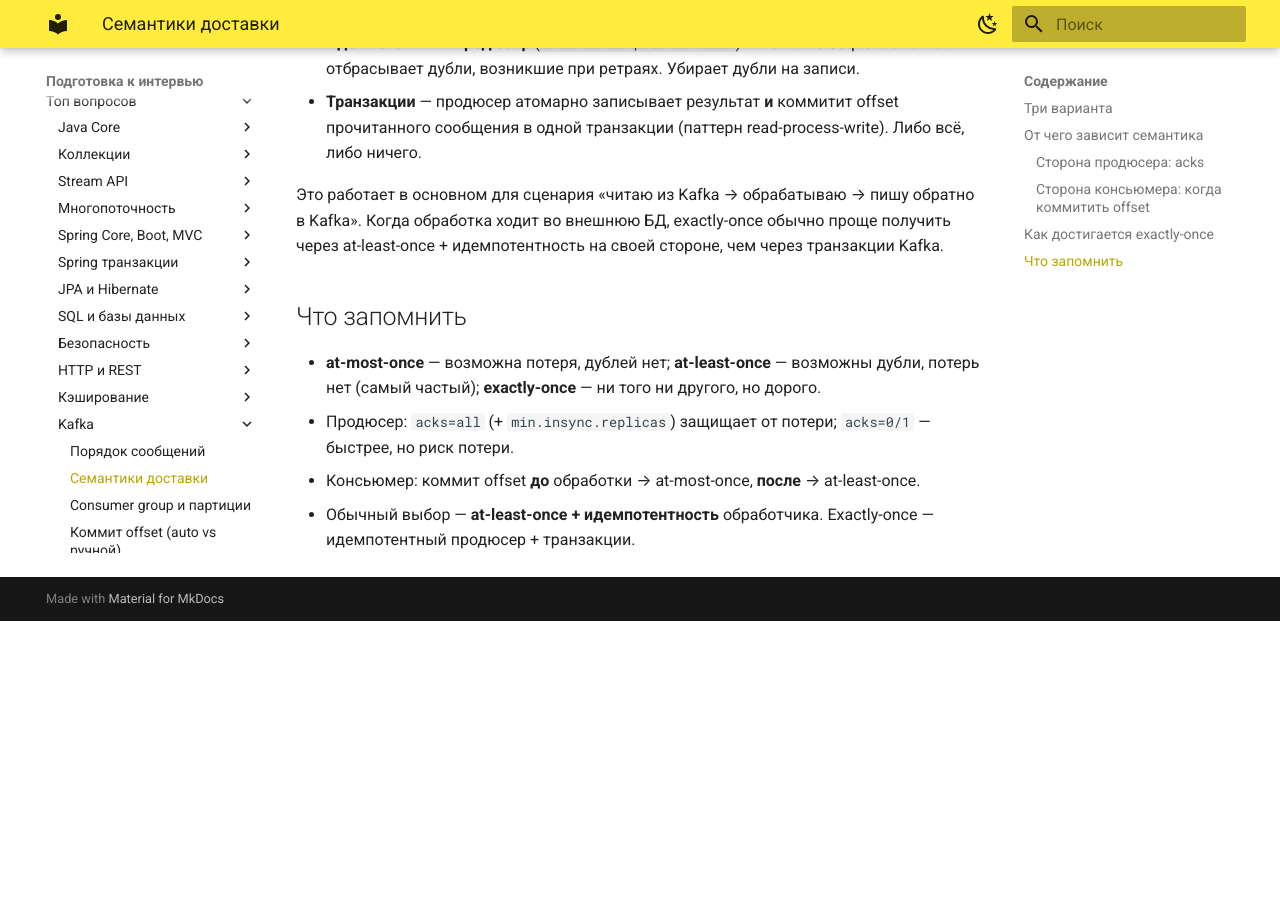
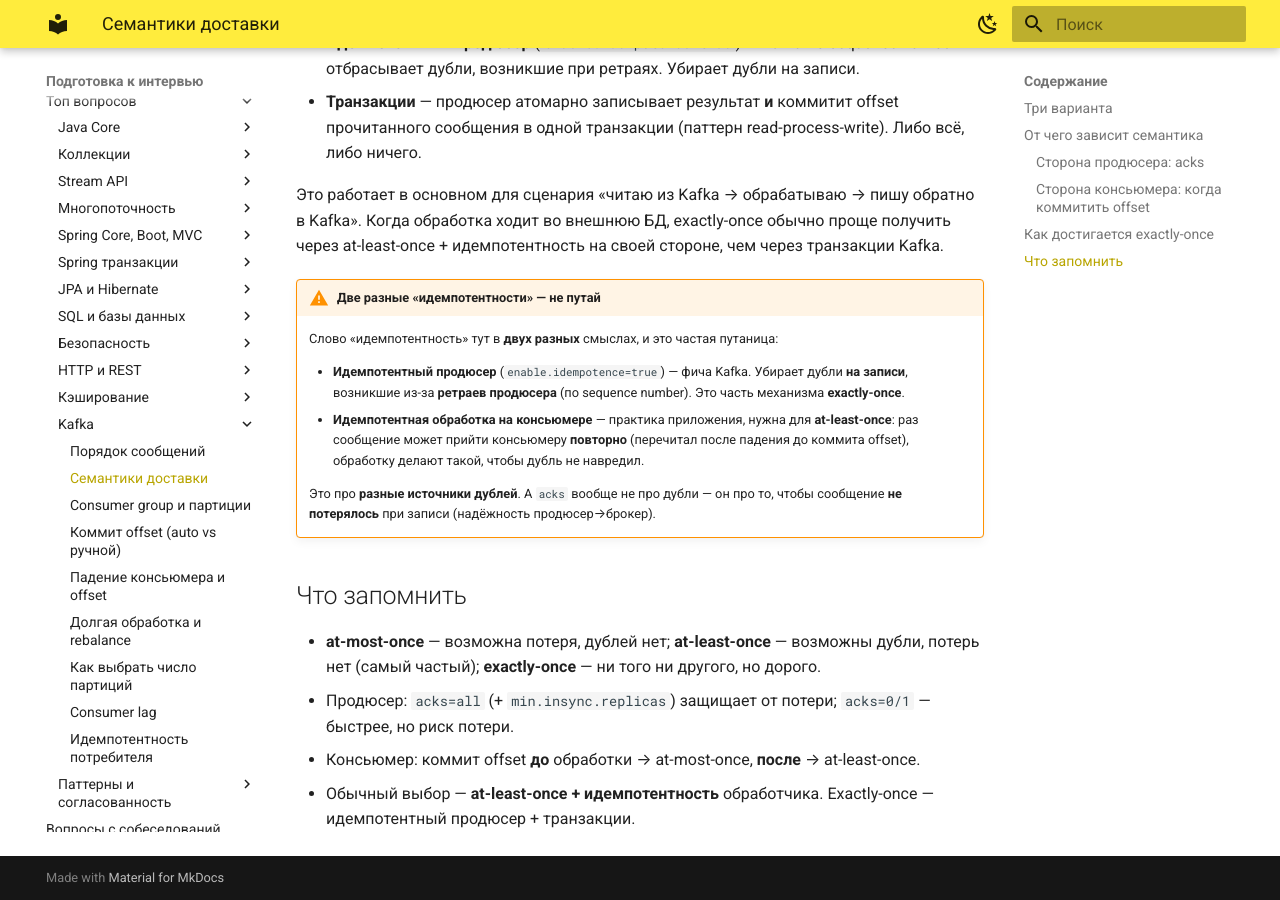
Before and after one commit to artem961/java-backend-notes, an MkDocs documentation site: the page built from docs/top-questions/kafka/delivery-semantics.md, in a window 1280 px wide and 900 px high, scrolled down 1661 px. Built offline with MkDocs 1.6.1 and Material for MkDocs 9.7.7, drawn with Linux system fonts in a browser that asks for light colours; before the commit the page ends 2282 px from its top, so only the background shows below that.

Commit message:
Уточнить в семантиках доставки: идемпотентный продюсер vs идемпотентный консьюмер

```diff
--- a/docs/top-questions/kafka/delivery-semantics.md
+++ b/docs/top-questions/kafka/delivery-semantics.md
@@ -77,6 +77,19 @@ flowchart TB
 Kafka». Когда обработка ходит во внешнюю БД, exactly-once обычно проще получить
 через at-least-once + идемпотентность на своей стороне, чем через транзакции Kafka.
 
+!!! warning "Две разные «идемпотентности» — не путай"
+    Слово «идемпотентность» тут в **двух разных** смыслах, и это частая путаница:
+
+    - **Идемпотентный продюсер** (`enable.idempotence=true`) — фича Kafka. Убирает
+      дубли **на записи**, возникшие из-за **ретраев продюсера** (по sequence number).
+      Это часть механизма **exactly-once**.
+    - **Идемпотентная обработка на консьюмере** — практика приложения, нужна для
+      **at-least-once**: раз сообщение может прийти консьюмеру **повторно** (перечитал
+      после падения до коммита offset), обработку делают такой, чтобы дубль не навредил.
+
+    Это про **разные источники дублей**. А `acks` вообще не про дубли — он про то,
+    чтобы сообщение **не потерялось** при записи (надёжность продюсер→брокер).
+
 ## Что запомнить
 
 - **at-most-once** — возможна потеря, дублей нет; **at-least-once** — возможны дубли,
```
